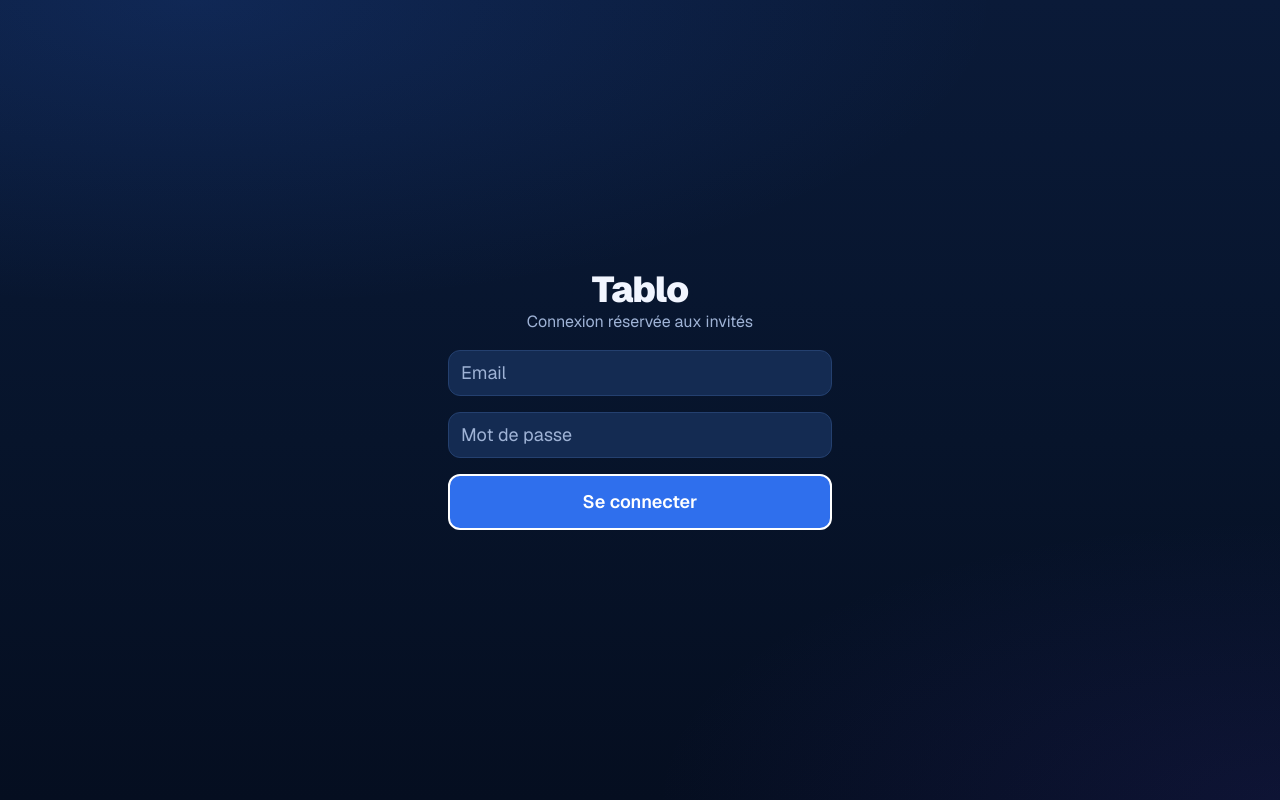
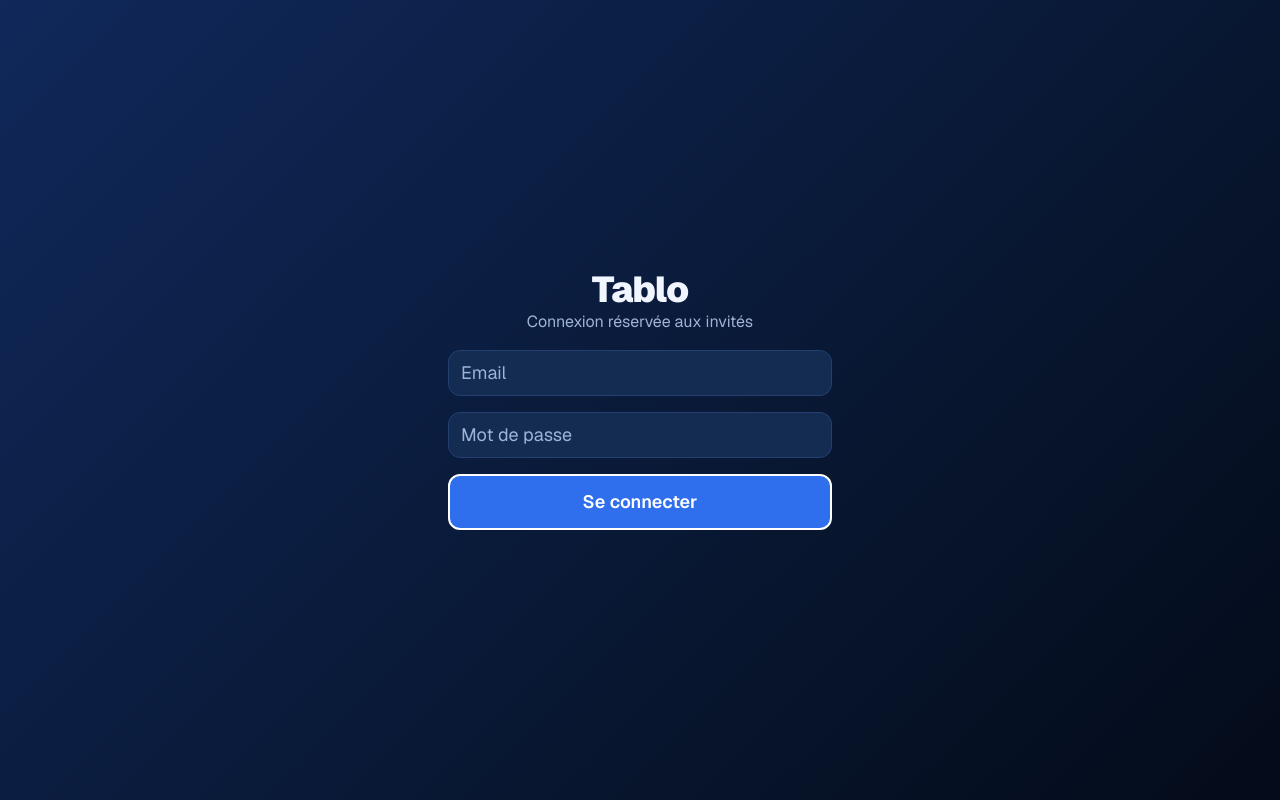
Before and after one commit to KisaPulga/Tablo, a Next.js app in the folder tablo/: page /login in a window 1280 px wide. Built offline with nearby package versions, Linux system fonts and the light colour scheme.

Commit message:
diagonal fade

```diff
--- a/tablo/app/globals.css
+++ b/tablo/app/globals.css
@@ -38,10 +38,8 @@ body::before {
   inset: 0;
   z-index: -1;
   pointer-events: none;
-  background:
-    radial-gradient(ellipse 90% 55% at 15% 0%, rgba(47, 111, 237, 0.16), transparent 70%),
-    radial-gradient(ellipse 70% 50% at 100% 100%, rgba(80, 60, 200, 0.12), transparent 70%),
-    linear-gradient(180deg, #0a1a38 0%, var(--background) 55%, #050e20 100%);
+  /* diagonale : bleu un peu plus clair en haut à gauche → bleu nuit profond en bas à droite */
+  background: linear-gradient(135deg, #10285a 0%, #0b1d40 40%, var(--background) 70%, #040b1a 100%);
 }
 
 @layer components {
```
